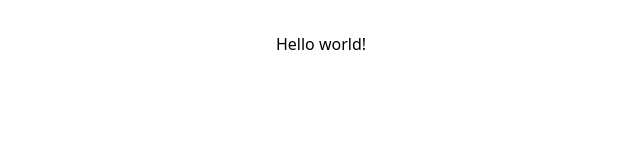
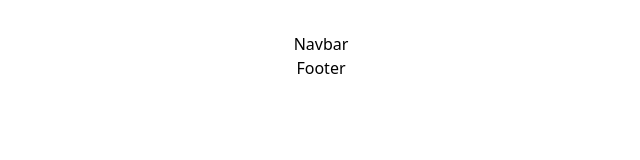
Before and after one commit to manzitresor/bookstore-app, a React (Vite) app in the folder frontend/: page / in a window 1280 px wide. Shown: the top 160 px of the page, without its empty margins (319-959 px from the left). Built offline with nearby package versions, Linux system fonts and the light colour scheme.

Commit message:
chore: config outlet to render children routes

```diff
--- a/frontend/src/App.tsx
+++ b/frontend/src/App.tsx
@@ -1,10 +1,13 @@
+import { Outlet } from 'react-router-dom'
 import './App.css'
 
 function App() {
   return (
-      <h1 className="text-3xl font-bold underline text-red-500">
-          Hello world!
-      </h1>
+      <div className="text-3xl font-bold ">
+        <nav>Navbar</nav>
+          <Outlet />
+          <footer>Footer</footer>
+      </div>
   )
 }
 
--- a/frontend/src/main.tsx
+++ b/frontend/src/main.tsx
@@ -2,7 +2,7 @@ import { StrictMode } from 'react'
 import { createRoot } from 'react-dom/client'
 import './index.css'
 import { RouterProvider } from 'react-router-dom'
-import { router } from './routers/Router'
+import { router } from './routers/router'
 
 
 createRoot(document.getElementById('root')!).render(
```
Also changed, not shown: frontend/src/routers/router.tsx (+11 -1 lines).
